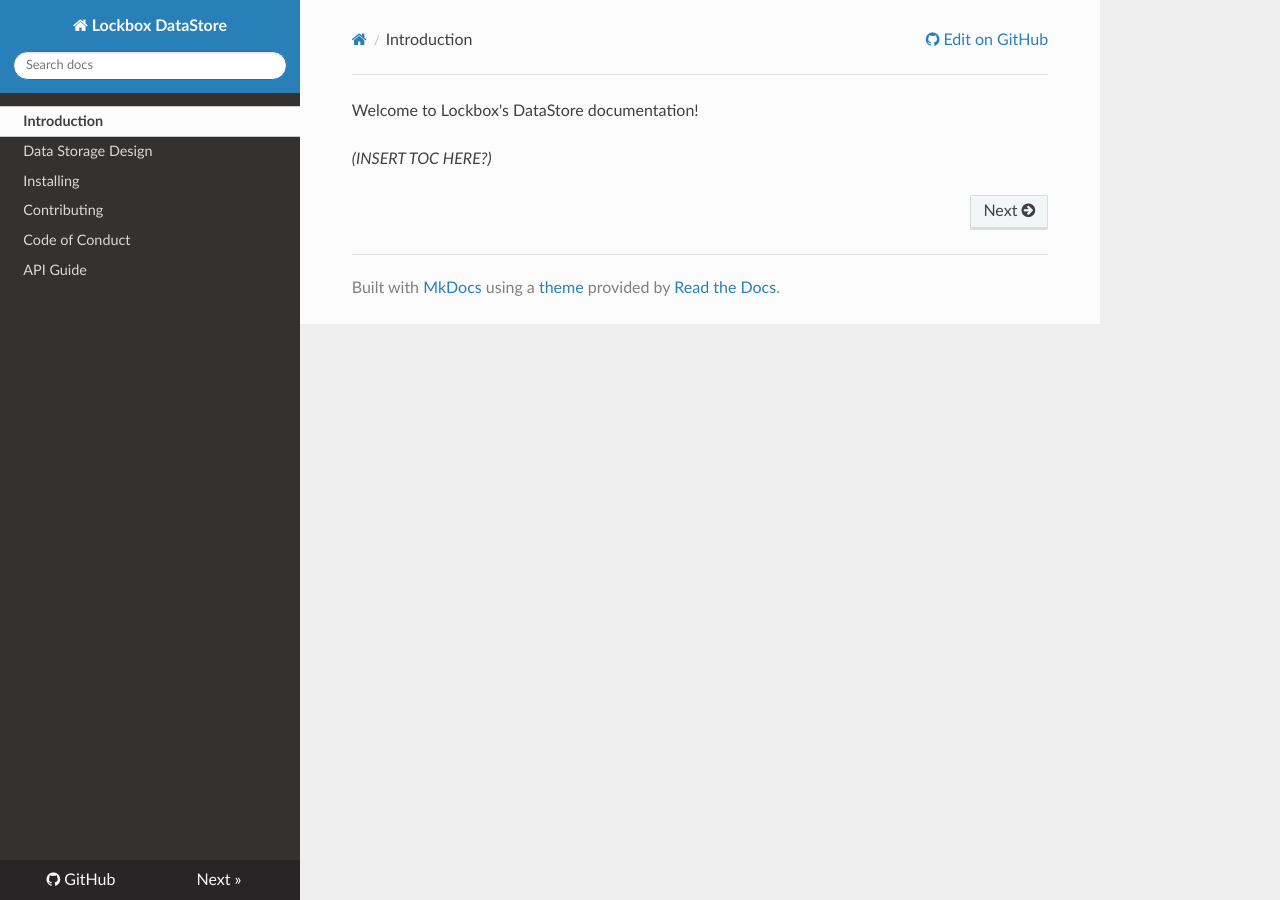
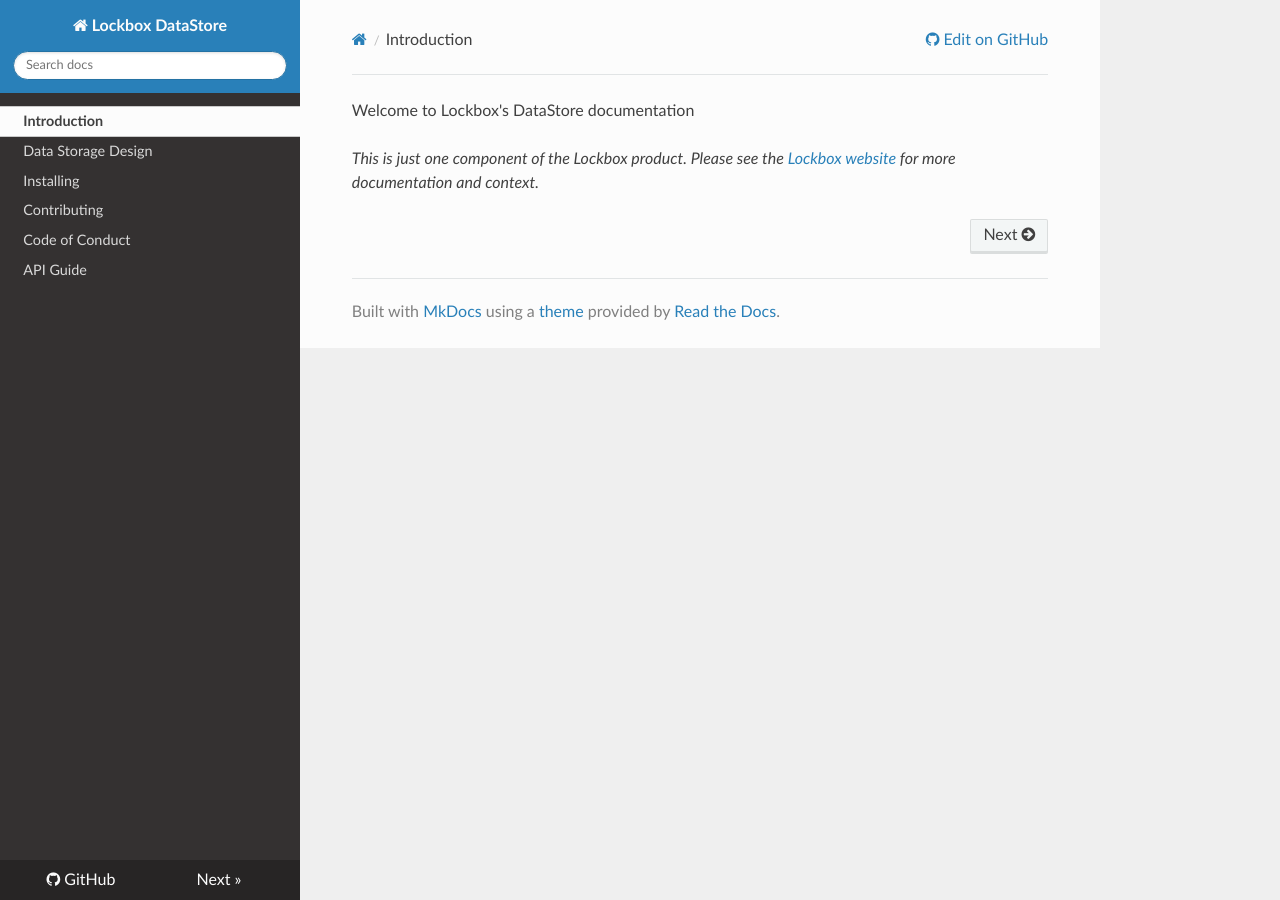
Before and after one commit to mozilla-lockwise/lockbox-datastore, an MkDocs documentation site: the page built from docs/index.md, in a window 1280 px wide. Built offline with MkDocs 1.6.1, drawn with Linux system fonts in a browser that asks for light colours; nearby versions of some CDN libraries; old or Windows-style settings are respelled for this version of MkDocs.

Commit message:
add link from datastore website to product website

```diff
--- a/docs/index.md
+++ b/docs/index.md
@@ -1,3 +1,6 @@
-Welcome to Lockbox's DataStore documentation!
+Welcome to Lockbox's DataStore documentation
 
-*(INSERT TOC HERE?)*
+*This is just one component of the Lockbox product. Please see the
+[Lockbox website][org-website] for more documentation and context.*
+
+[org-website]: https://mozilla-lockbox.github.io/
```
